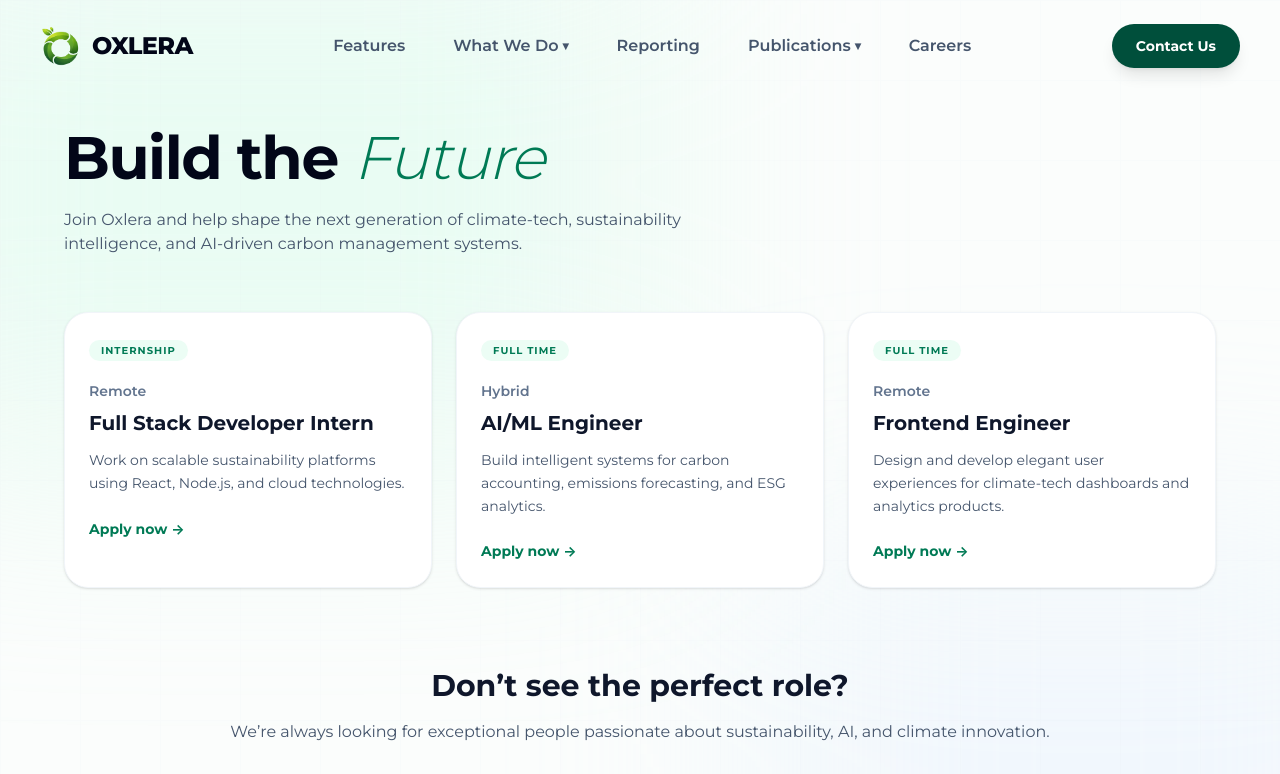
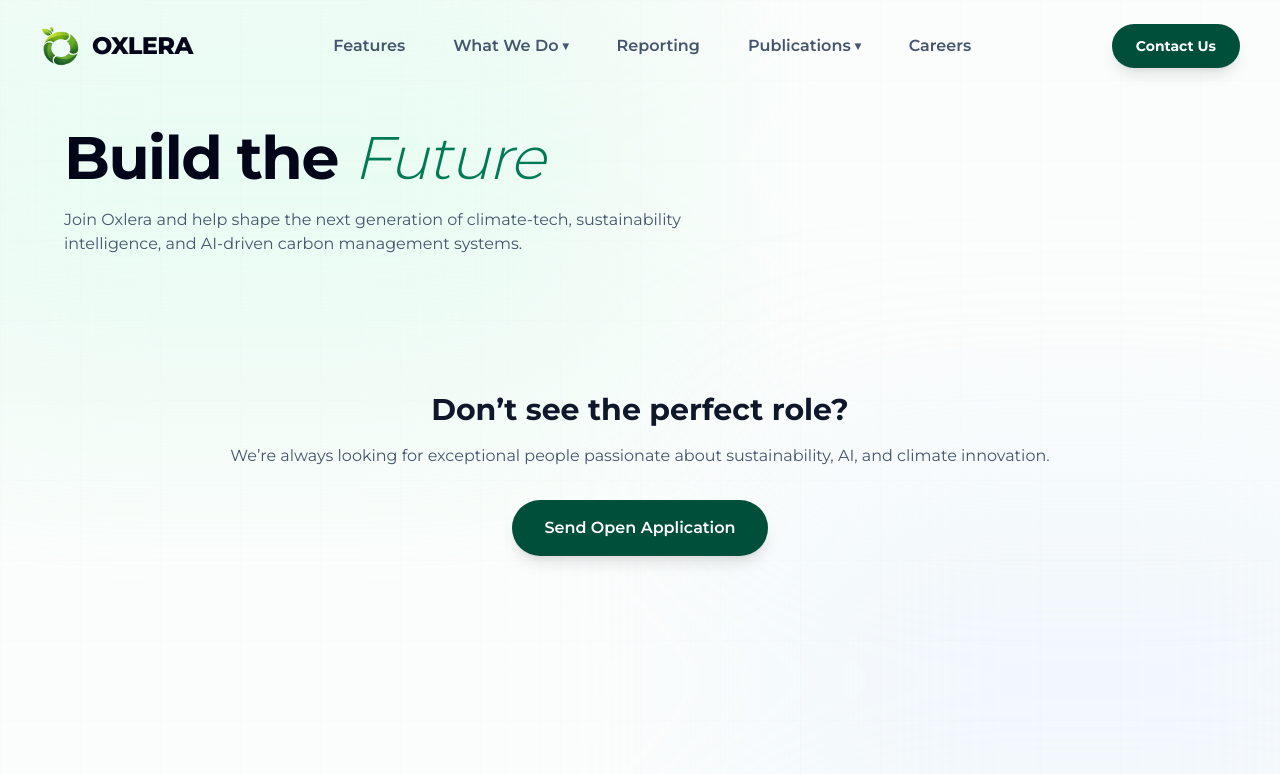
Before and after one commit to Oxlera/oxlera.in, a React (Vite) app in the folder oxlera/: page /careers in a window 1280 px wide. Shown: the top 774 px of the page. Built offline with nearby package versions, Linux system fonts and the light colour scheme.

Commit message:
"Removed Carreers"

```diff
--- a/oxlera/src/components/Careers.jsx
+++ b/oxlera/src/components/Careers.jsx
@@ -2,27 +2,27 @@ import React from "react";
 
 function Careers() {
     const openings = [
-        {
-            role: "Full Stack Developer Intern",
-            type: "Internship",
-            location: "Remote",
-            description:
-                "Work on scalable sustainability platforms using React, Node.js, and cloud technologies.",
-        },
-        {
-            role: "AI/ML Engineer",
-            type: "Full Time",
-            location: "Hybrid",
-            description:
-                "Build intelligent systems for carbon accounting, emissions forecasting, and ESG analytics.",
-        },
-        {
-            role: "Frontend Engineer",
-            type: "Full Time",
-            location: "Remote",
-            description:
-                "Design and develop elegant user experiences for climate-tech dashboards and analytics products.",
-        },
+        // {
+        //     role: "Full Stack Developer Intern",
+        //     type: "Internship",
+        //     location: "Remote",
+        //     description:
+        //         "Work on scalable sustainability platforms using React, Node.js, and cloud technologies.",
+        // },
+        // {
+        //     role: "AI/ML Engineer",
+        //     type: "Full Time",
+        //     location: "Hybrid",
+        //     description:
+        //         "Build intelligent systems for carbon accounting, emissions forecasting, and ESG analytics.",
+        // },
+        // {
+        //     role: "Frontend Engineer",
+        //     type: "Full Time",
+        //     location: "Remote",
+        //     description:
+        //         "Design and develop elegant user experiences for climate-tech dashboards and analytics products.",
+        // },
     ];
 
     return (
```
